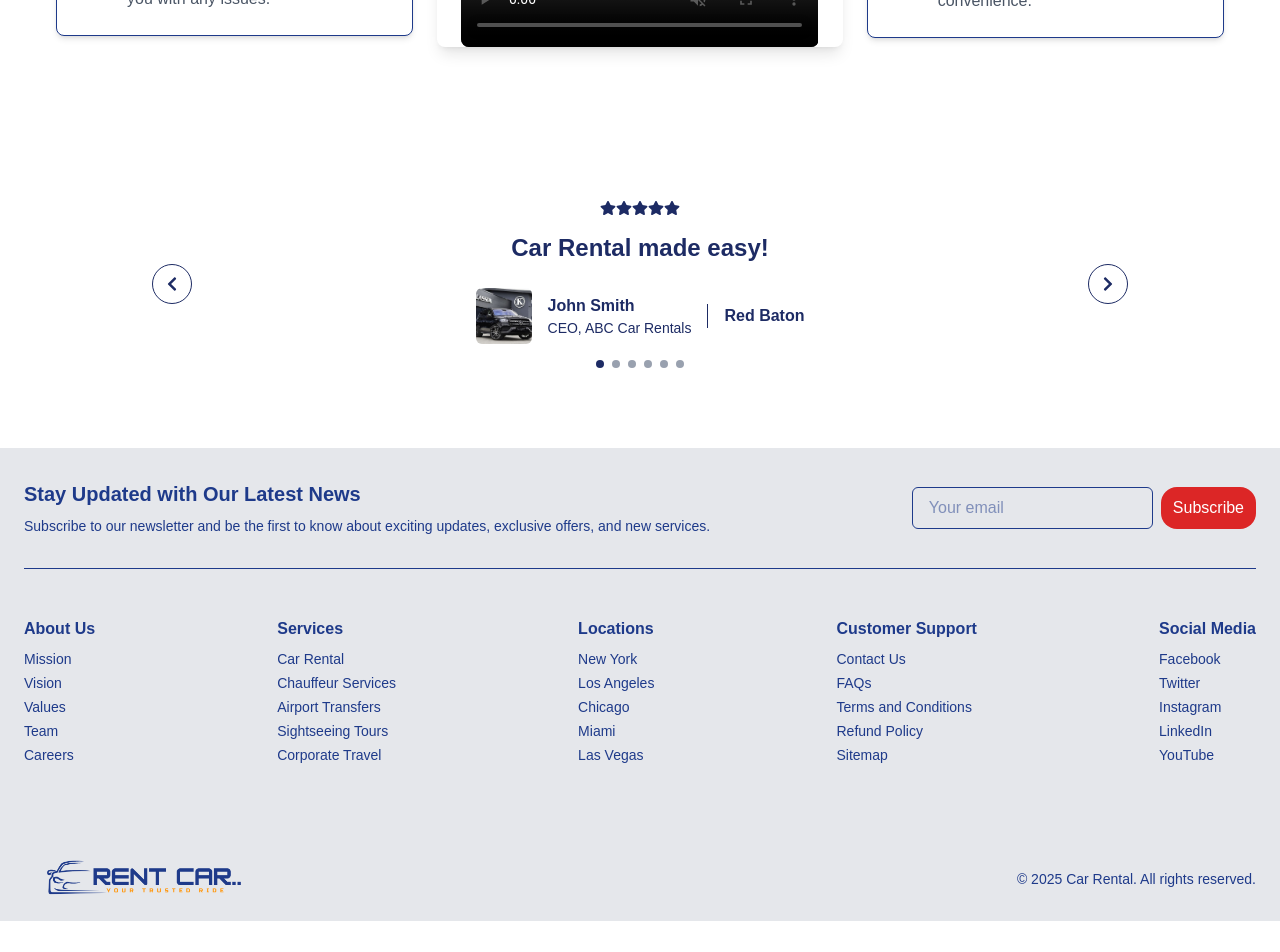
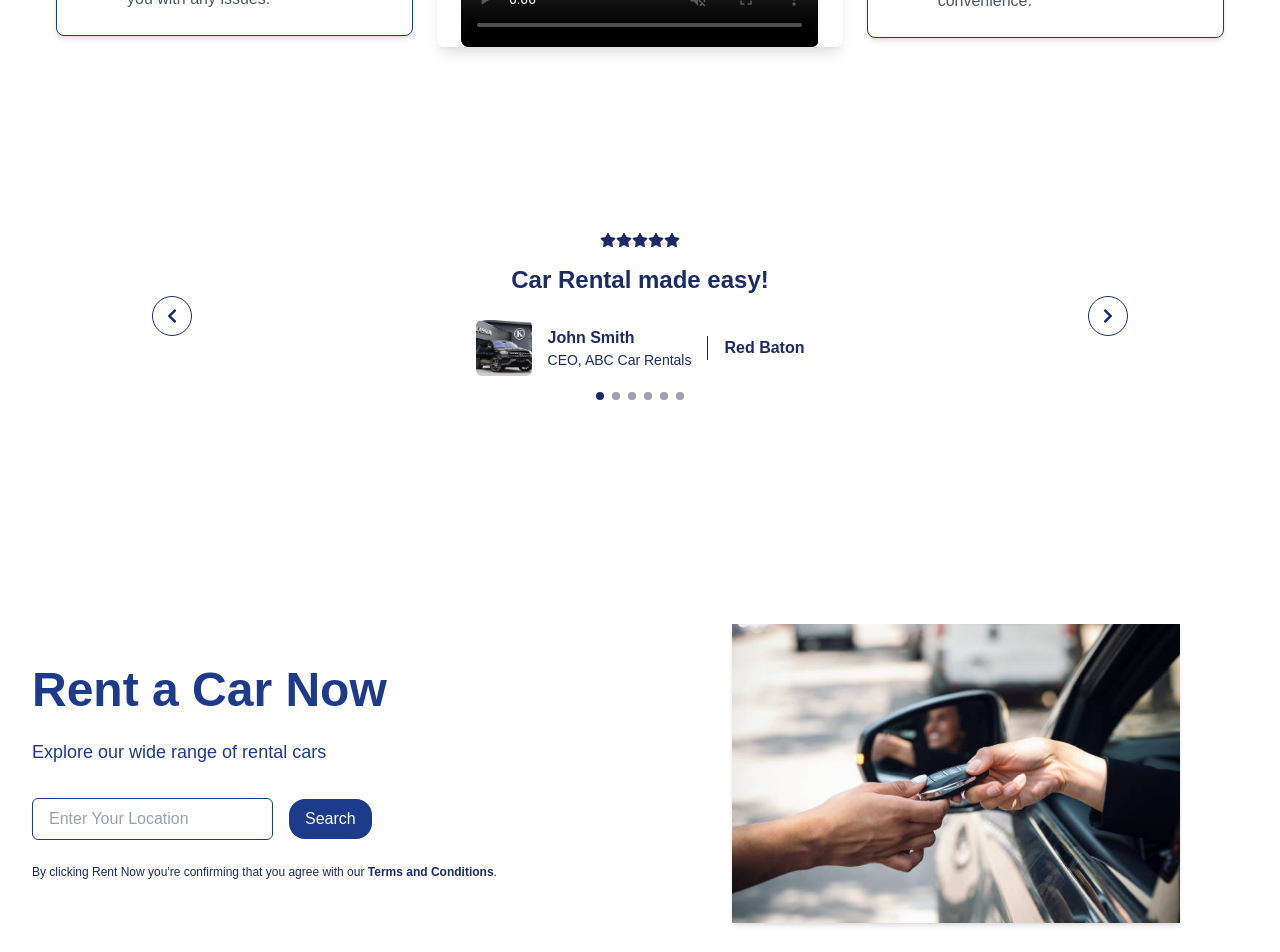
Before and after one commit to Dinesh0017/car-rent-platform, a Next.js app: page / in a window 1280 px wide. Shown: the part 1560-2512 px from the top of the page. Built offline with nearby package versions, Linux system fonts and the light colour scheme; grey boxes are pictures that could not be loaded.

Commit message:
rent location done

```diff
--- a/src/app/page.js
+++ b/src/app/page.js
@@ -3,17 +3,17 @@ import Footer from "@/components/Footer";
 import Hero from "@/components/Hero";
 import Navbar from "@/components/Navbar";
 import View from "@/components/view";
-
+import RentLocation from "@/components/RentLocation";
 
 export default function Home() {
   return (
     <>
-    <Navbar />
-    <Hero />
-    <FeaturesSection/>
-    <View></View>
-    <Footer />
+      <Navbar />
+      <Hero />
+      <FeaturesSection />
+      <View />
+      <RentLocation />
+      <Footer />
     </>
-
   );
 }
--- a/src/components/Footer.js
+++ b/src/components/Footer.js
@@ -3,9 +3,7 @@ import Image from "next/image";
 import Button from "./Button";
 
 const Footer = () => {
-  {
-    /* Button click*/
-  }
+  {/* Button click*/}
   const handleClick = () => {
     alert("Button clicked!");
   };
--- /dev/null
+++ b/src/components/RentLocation.js
@@ -0,0 +1,45 @@
+"use client";
+import React from 'react'
+import Button from './Button';
+
+const RentLocation = () => {
+  {/* Button click*/}
+  const handleClick = () => {
+    alert("Button clicked!");
+  };
+    return (
+      <section className="py-28 px-8">
+        <div className="max-w-7xl mx-auto flex flex-col md:flex-row items-center justify-between gap-12 text-primary ">
+          {/* Text Content */}
+          <div className="flex-1">
+            <h2 className="text-5xl font-bold  mb-6">Rent a Car Now</h2>
+            <p className=" mb-8 text-lg">Explore our wide range of rental cars</p>
+
+            <div className="space-y-4 ">
+            <input
+              type="email"
+              placeholder="Enter Your Location"
+              className="px-4 py-2 rounded-md border border-primary mr-4 placeholder:text-gray-400 "
+            />
+              <Button
+              label="Search"
+              onClick={handleClick}
+              type="primary"
+              size="md"
+            />
+              <p className="text-xs text-[#1d2b64] mt-2">
+                By clicking Rent Now you're confirming that you agree with our <a href="#" className="underline font-semibold">Terms and Conditions</a>.
+              </p>
+            </div>
+          </div>
+
+          {/* Image */}
+          <div className="flex-1">
+            <img src="/assets/rentcar.jpg" alt="Car" className="w-full max-w-md mx-auto  shadow-md" />
+          </div>
+        </div>
+      </section>
+    );
+  };
+
+  export default RentLocation;
--- a/src/components/view.js
+++ b/src/components/view.js
@@ -56,7 +56,7 @@ const View = () => {
   const { name, title, company, image } = testimonials[current];
 
   return (
-    <section className="bg-white py-20 flex px-6 text-center text-[#1d2b64]">
+    <section className="bg-white py-28 flex px-6 text-center text-[#1d2b64]">
       {/* Arrows */}
       <div className="flex items-center justify-center ml-32">
         <button
```
Also changed, not shown: public/assets/rentcar.jpg (added).
